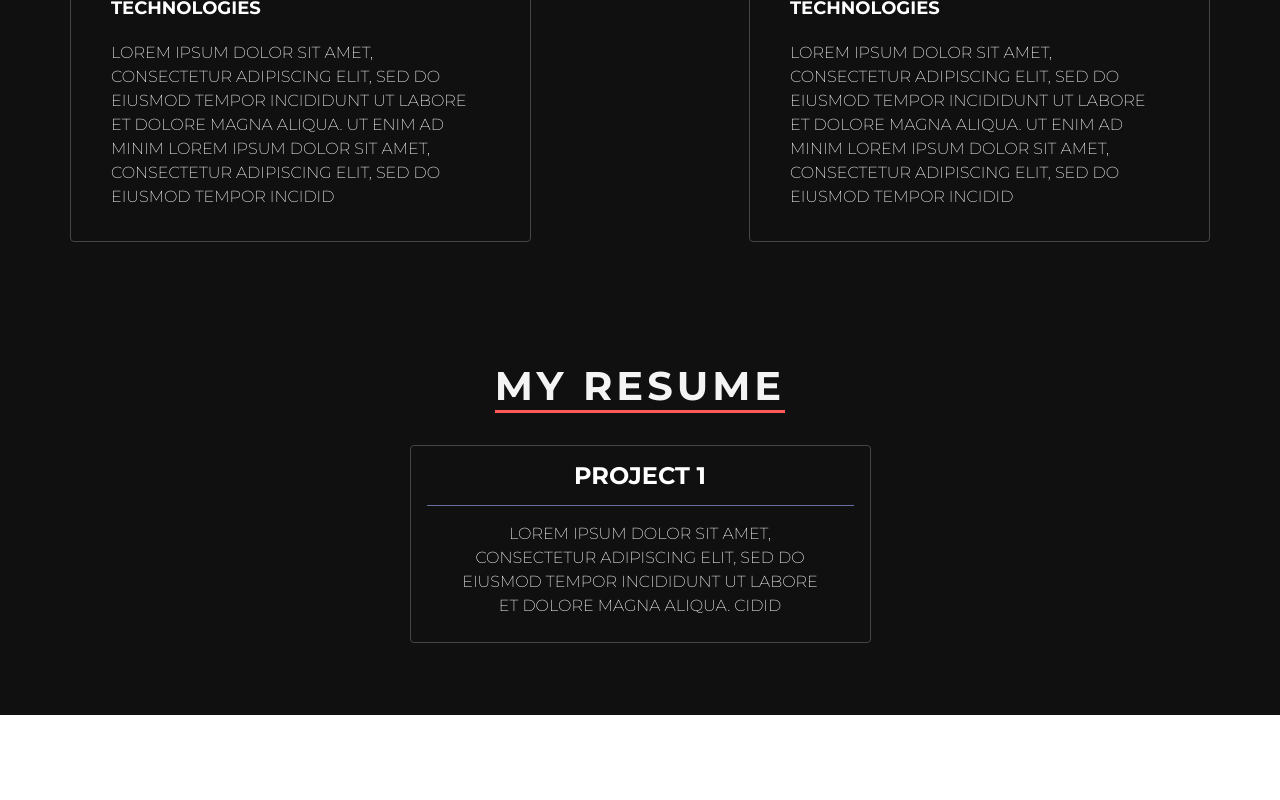
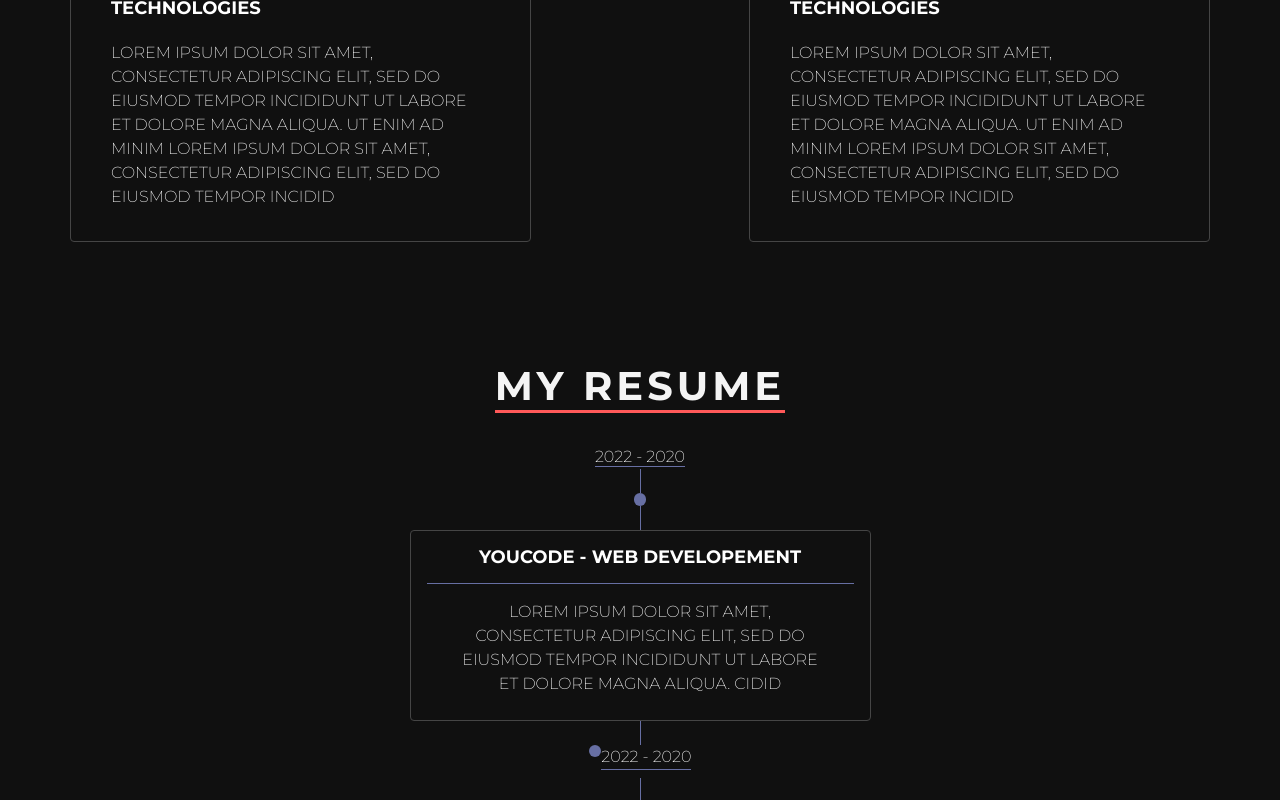
Before and after one commit to Douaa19/New_portfolio, a React (Create React App) app in the folder portfolio_front/: page / in a window 1280 px wide. Shown: the part 3716-4516 px from the top of the page. Before the commit the page ends 4431 px from the top, so only its background shows below. Built offline with nearby package versions, Linux system fonts and the light colour scheme.

Commit message:
shapesDrow

```diff
--- a/portfolio_front/src/components/my-resume/Cards.js
+++ b/portfolio_front/src/components/my-resume/Cards.js
@@ -15,39 +15,85 @@ function Cards() {
       minHeight: "max-content",
       maxHeight: "22rem",
       padding: "1rem 1rem",
-      marginBottom: "1.5rem",
+      //   marginBottom: "1.5rem",
       textAlign: "center",
     },
     title: {
       color: "#FFF",
       fontWeight: "600",
-      fontSize: "24px",
+      fontSize: "18px",
       padding: "0 0 14px  0",
       borderBottom: "1px solid #676FA3",
     },
     text: {
       color: "#FFF",
       fontSize: "16px",
-      padding: "0.5rem 1.5rem"
+      padding: "0.5rem 1.5rem",
     },
+    lines: {
+      textAlign: "center",
+      display: "flex",
+      flexDirection: "column",
+      justifyContent: "center",
+      alignItems: "center",
+    },
+    year: {
+      borderBottom: "1px solid #676FA3",
+      marginBottom: "0.5rem",
+    },
+    vline: {
+      height: "1.5rem",
+      borderLeft: "1px solid #676FA3",
+    },
+    circle: {
+      width: "0.8rem",
+      height: "0.8rem",
+      backgroundColor: "#676FA3",
+      borderRadius: "50%",
+    },
+    circleYear: {
+        display: "flex",
+        textAlign: "right"
+    }
   };
 
   return (
+    <>
       <CardGroup>
         <Row style={styles.row}>
           <Col sm="5">
+            <div className="lines" style={styles.lines}>
+              <div className="years">
+                <span style={styles.year}>2022 - 2020</span>
+              </div>
+              <div className="line1" style={styles.vline}></div>
+
+              <div className="circle" style={styles.circle}></div>
+
+              <div className="line1" style={styles.vline}></div>
+            </div>
             <Card body style={styles.card}>
               <CardTitle tag="h5" style={styles.title}>
-              Project 1
+                YouCode - Web developement
               </CardTitle>
               <CardText style={styles.text}>
                 Lorem ipsum dolor sit amet, consectetur adipiscing elit, sed do
-              eiusmod tempor incididunt ut labore et dolore magna aliqua. cidid
+                eiusmod tempor incididunt ut labore et dolore magna aliqua.
+                cidid
               </CardText>
             </Card>
+            <div className="lines" style={styles.lines}>
+              <div className="line1" style={styles.vline}></div>
+              <div className="circleYear" style={styles.circleYear}>
+                <div className="circle" style={styles.circle}></div>
+                <span style={styles.year}>2022 - 2020</span>
+              </div>
+              <div className="line1" style={styles.vline}></div>
+            </div>
           </Col>
         </Row>
       </CardGroup>
+    </>
   );
 }
 
```
Lines whose indentation alone changed are shown as unchanged.
